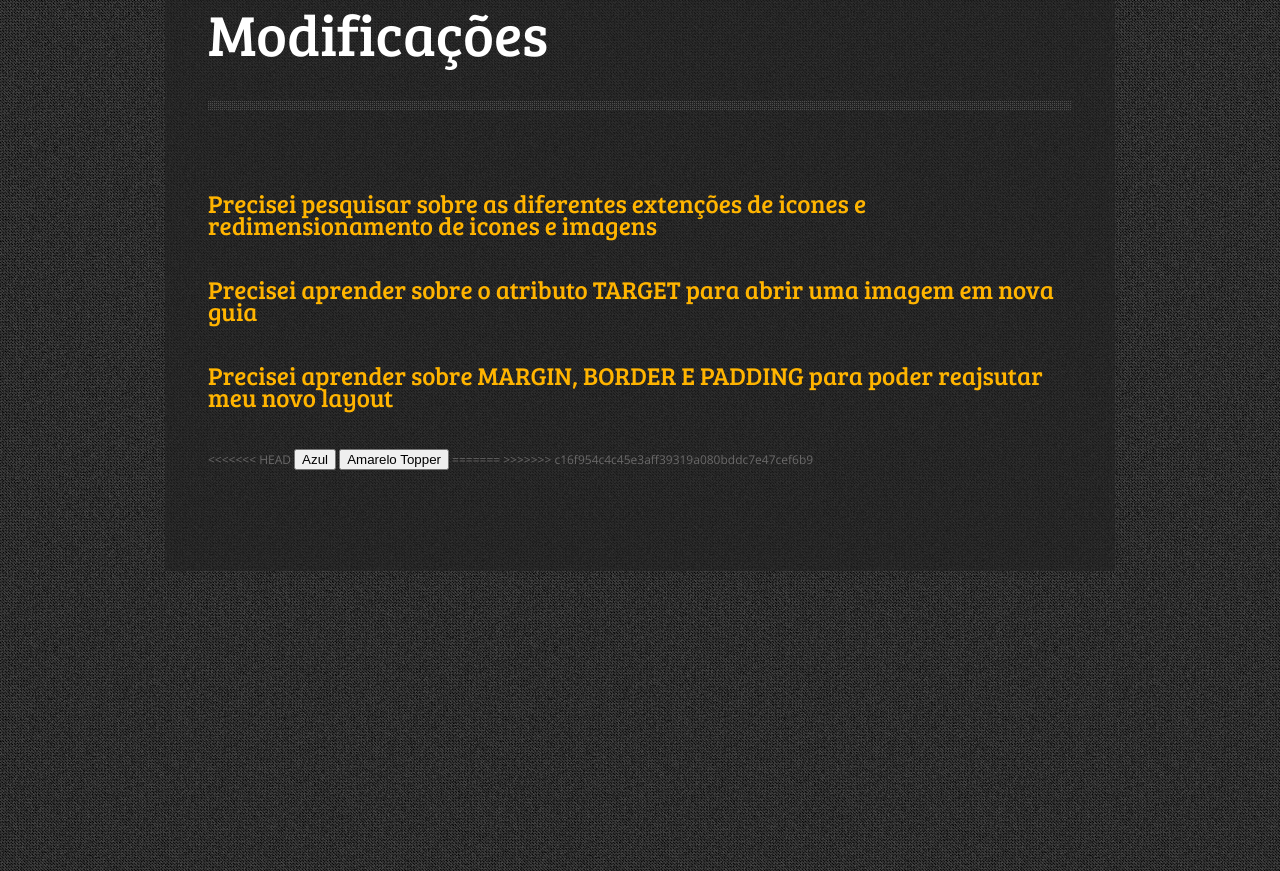
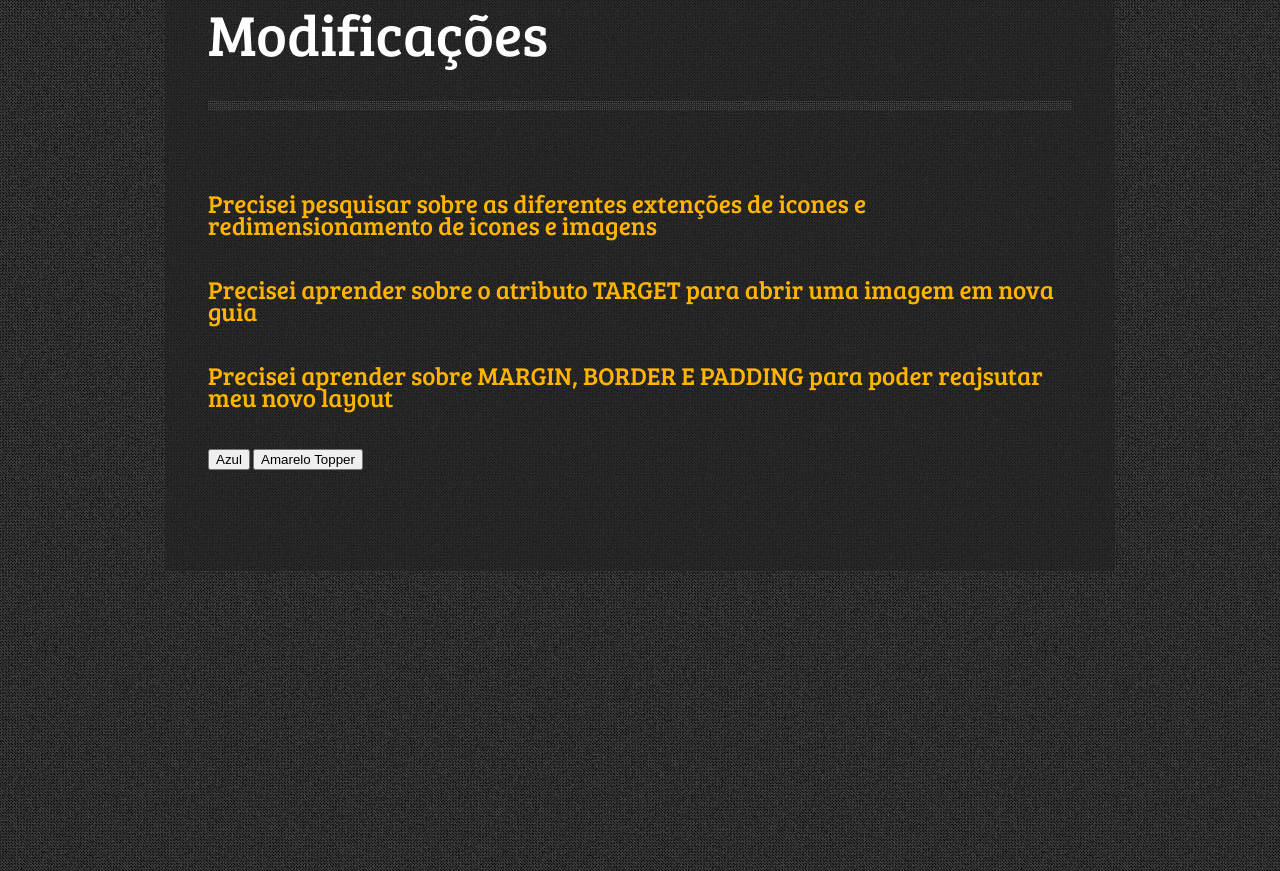
Before and after one commit to RuanKenned/Curriculo_PW, a plain HTML site: page index.htm in a window 1280 px wide. Shown: the part 2522-3393 px from the top of the page. Drawn offline with nearby package versions, Linux system fonts and the light colour scheme.

Commit message:
Update index.htm

```diff
--- a/index.htm
+++ b/index.htm
@@ -154,13 +154,10 @@
         <h5>Precisei pesquisar sobre as diferentes extenções de icones e redimensionamento de icones e imagens</h5>
         <h5>Precisei aprender sobre o atributo TARGET para abrir uma imagem em nova guia </h5>
         <h5>Precisei aprender sobre MARGIN, BORDER E PADDING para poder reajsutar meu novo layout</h5>
-<<<<<<< HEAD
 
         <button type="button" onclick="azul()">Azul</button>
         <button type="button" onclick="amarelo()">Amarelo Topper</button>
 
-=======
->>>>>>> c16f954c4c45e3aff39319a080bddc7e47cef6b9
     </div>
 </div>
 <!--End About Section-->
```
